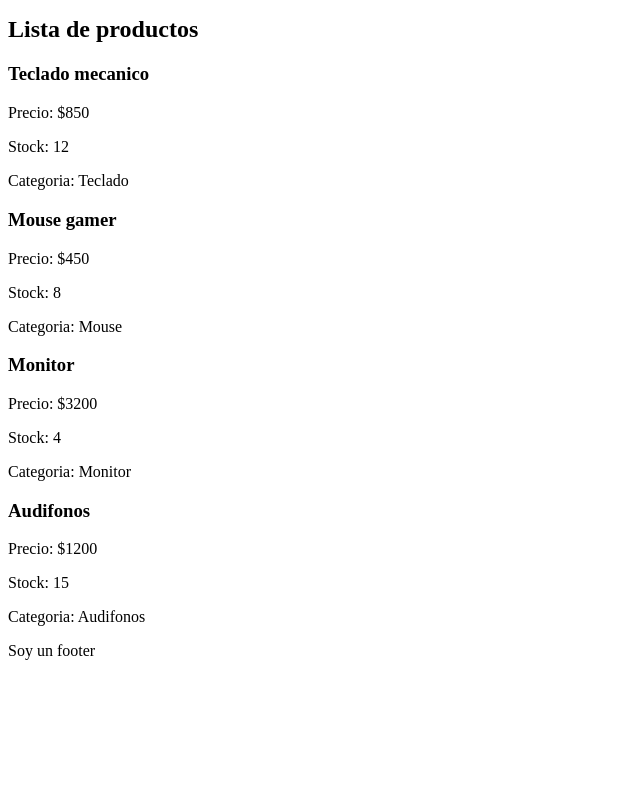
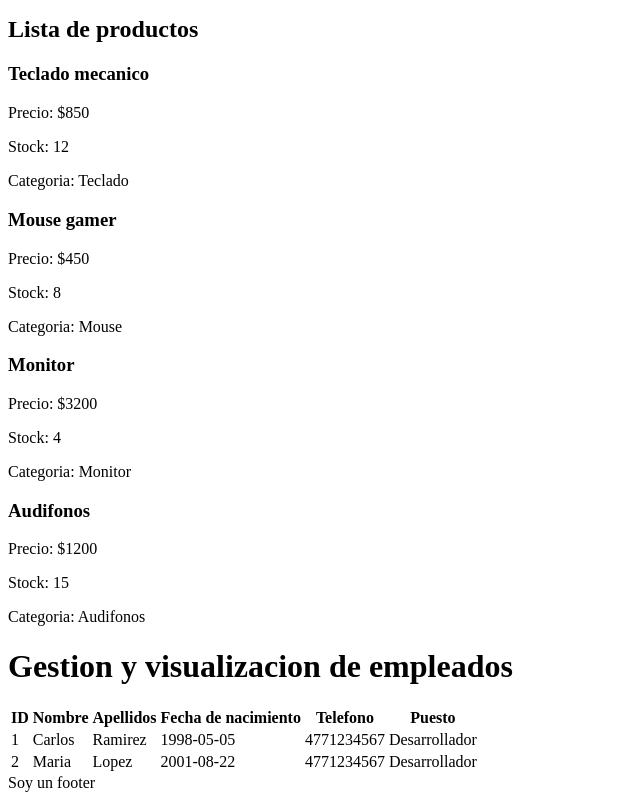
Before and after one commit to Cristo3242/AngularCurso, an Angular app: page /empleados in a window 1280 px wide. Before the commit this address led to /. Shown: the part 475-1275 px from the top of the page, without its empty margins (0-640 px from the left). Before the commit the page ends 1143 px from the top, so only its background shows below. Built offline with nearby package versions, Linux system fonts and the light colour scheme.

Commit message:
modificaciones

```diff
--- a/src/app/app.routes.ts
+++ b/src/app/app.routes.ts
@@ -1,10 +1,11 @@
 import { Routes } from '@angular/router';
 import { Component } from '@angular/core';
+import { EmpleadosComponent } from './pages/empleados/empleados.component';
 
 export const routes: Routes = [
 {
-    path: '',
-    component: Component,
+    path: 'empleados',
+    component: EmpleadosComponent,
 }
 
 ];
--- a/src/app/empleados/empleados.component.html
+++ /dev/null
@@ -1 +0,0 @@
-<p>empleados works!</p>
--- a/src/app/interfaces/empleado.interface.ts
+++ b/src/app/interfaces/empleado.interface.ts
@@ -5,4 +5,6 @@ export interface empleado {
     Apellidos: string,
     Fnacimiento: string,
     Telefono: string
+    NombrePuesto: string
+
 }
--- /dev/null
+++ b/src/app/pages/empleados/empleados.component.html
@@ -0,0 +1,36 @@
+<div>
+    <header>
+        <h1>Gestion y visualizacion de empleados</h1>
+    </header>
+
+<table class="Tblempleados">
+    <thead>
+        <tr>
+            <th>ID</th>
+            <th>Nombre</th>
+            <th>Apellidos</th>
+            <th>Fecha de nacimiento</th>
+            <th>Telefono</th>
+            <th>Puesto</th>
+            <th></th>
+        </tr>
+    </thead>
+
+    <tbody>
+        @for (empleado of empleados; track empleado.personalID) {
+            <tr>
+                <td>{{empleado.personalID}}</td>
+                <td>{{empleado.Nombre}}</td>
+                <td>{{empleado.Apellidos}}</td>
+                <td>{{empleado.Fnacimiento}}</td>
+                <td>{{empleado.Telefono}}</td>
+                <td>{{empleado.NombrePuesto}}</td>
+            </tr>
+        } @empty {
+            <tr>
+                <td colspan="7">No hay empleados registrados</td>
+            </tr>
+        }
+    </tbody>
+</table>
+</div>
--- /dev/null
+++ b/src/app/pages/empleados/empleados.component.ts
@@ -0,0 +1,40 @@
+import { Component } from '@angular/core';
+import { empleado } from '../../interfaces/empleado.interface';
+import { Puesto } from '../../interfaces/puesto.interface';
+
+@Component({
+  selector: 'app-empleados',
+  standalone: true,
+  imports: [],
+  templateUrl: './empleados.component.html',
+  styleUrl: './empleados.component.css'
+})
+export class EmpleadosComponent {
+
+  puestos: Puesto[] = [
+    { PuestoID: 1, NombrePuesto: 'Desarrollador' },
+    { PuestoID: 2, NombrePuesto: 'Recursos Humanos' },
+    { PuestoID: 3, NombrePuesto: 'Soporte TI' }
+  ];
+
+  empleados: empleado[] = [
+    {
+    personalID: 1,
+    Nombre: 'Carlos',
+    Apellidos: 'Ramirez',
+    Fnacimiento: '1998-05-05',
+    Telefono: '4771234567',
+    PuestoID: 1,
+    NombrePuesto: 'Desarrollador'
+  },
+  {
+    personalID: 2,
+    Nombre: 'Maria',
+    Apellidos: 'Lopez',
+    Fnacimiento: '2001-08-22',
+    Telefono: '4771234567',
+    PuestoID: 1,
+    NombrePuesto: 'Desarrollador'
+  }
+];
+}
```
Also changed, not shown: src/app/empleados/empleados.component.ts (deleted, +0 -12 lines), src/app/pages/empleados/empleados.component.css (added), 1 other file (tests, documents, lock files or other folders).
